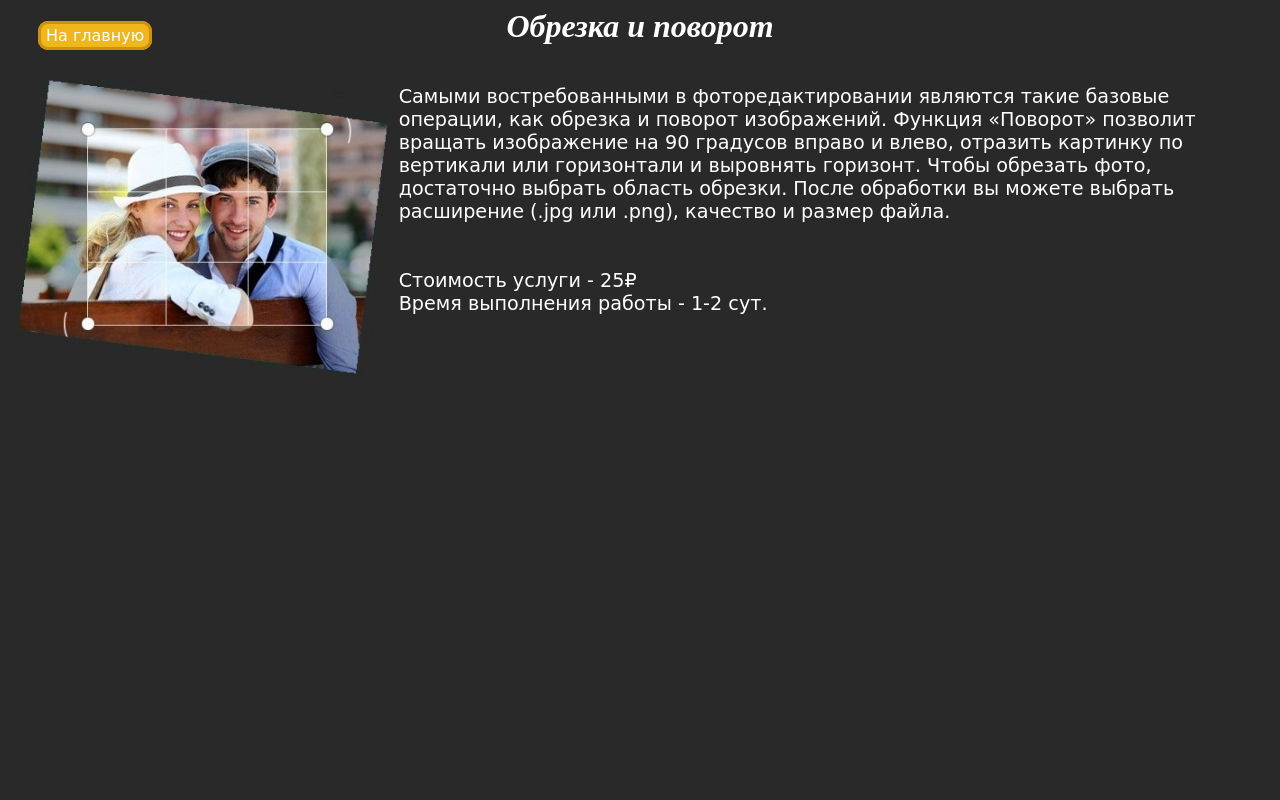
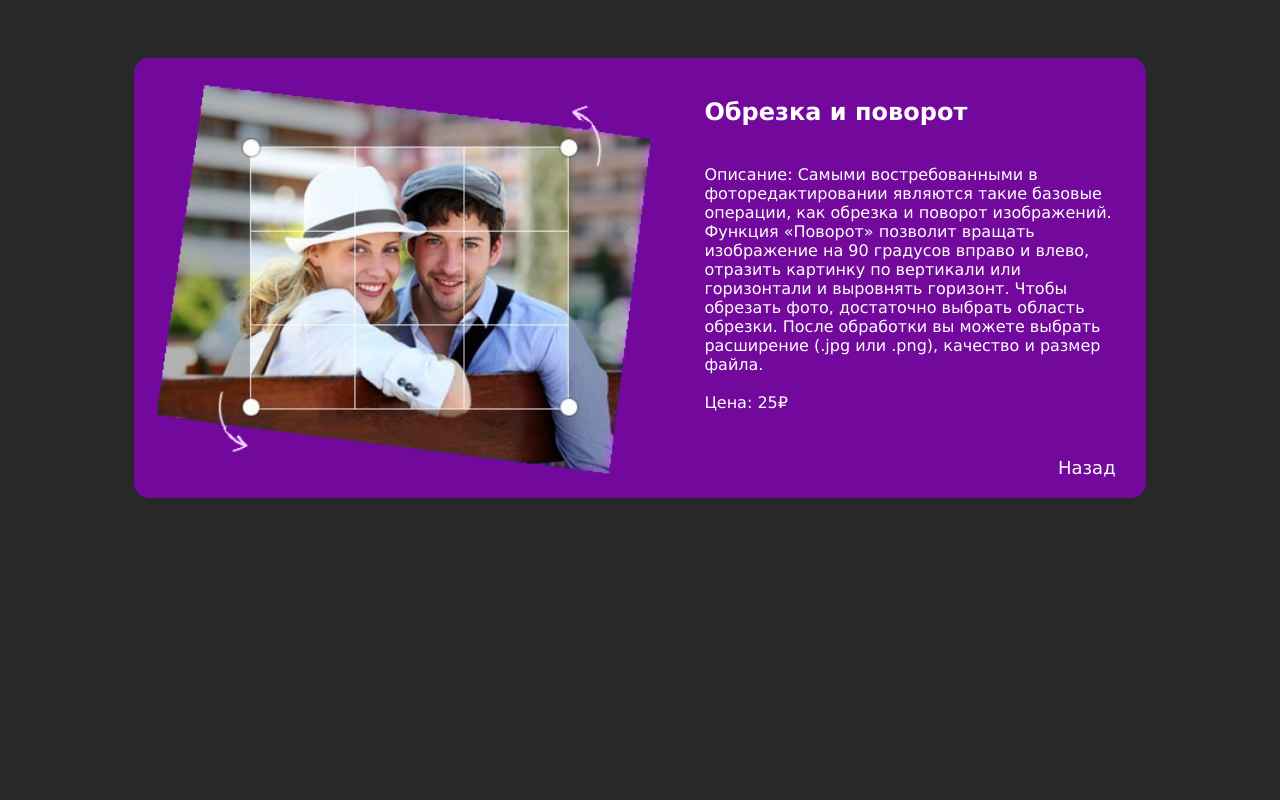
Before and after one commit to DemiurgeRV/WebApplications_backend, a Django app: page /filter/1/ in a window 1280 px wide. Run offline with Django 4.2, Linux system fonts and the light colour scheme.

Commit message:
Redesign

```diff
--- a/FiltersForImages/main/static/main/css/main.css
+++ b/FiltersForImages/main/static/main/css/main.css
@@ -1,146 +1,118 @@
 html {
     background: #292929;
+    font-family: Verdana;
     color: white;
-    font-family: cursive;
-    overflow-x: hidden;
 }
 
-.header {
-    text-align: center;
-    font-family: serif;
-    font-style: italic;
+.content-wrapper {
+    display: flex;
+    padding: 50px 10%;
+    font-size: 16px;
+}
+.content-wrapper .cards-wrapper {
+    flex-direction: column;
+    border-radius: 15px;
+    background: #3b3b3b;
+    box-shadow: 0 4px 30px -10px rgba(0, 0, 0, 0.2);
+    width: 100%;
+    display: flex;
 }
 
-p {
-    font-size: 1.3rem;
+
+
+.content-wrapper .cards-wrapper .top {
+    display: flex;
+    align-items: center;
+    border-bottom: 2px solid #f0b71d;
+    padding: 0px 20px;
+    justify-content: space-between;
 }
-
-.card_list {
-    list-style-type: none;
-    margin: 1em;
-    display: flex;
-    flex-direction: row;
-    flex-wrap: wrap;
-    position: relative;
-    left: -23px;
-    top: -40px;
-}
-
-.card {
-    margin: 1em;
-    border: 3px solid #50096e;
-    border-radius: 10px;
-    background-color: #72089c;
-    padding: 10px;
-    padding-bottom: 20px;
-    transition: transform .6s ease;
-    height: 350px;
-    width: 300px;
-    position: relative;
-}
-
-.card:hover {
-    transform: scale(1.05);
-    color: #36044a;
-    box-shadow: 0 18px 36px #510d6e, 0 10px 10px #510d6e;
-}
-
-.card h3 {
-    text-align: center;
-    margin: 0;
-}
-
-.box-content {
-   position: absolute;
-   top: 50%;
-   transform: translate(0, -50%)
-}
-
-a {
-    color: white;
-    text-decoration: none;
-}
-
-.images {
-    width: 300px;
-    margin-left: -7px;
-}
-
-#search {
-    text-align: left;
-    position: relative;
-    top: -100px;
-    left: 70px;
-}
-
-#search label {
-    font-size: 18px;
-}
-
-#search-filter{
-    padding: 5px;
-    font-size: 14px;
+.content-wrapper .cards-wrapper .top #search #search-filter {
+    font-size: 16px;
     border: 2px solid #ccc;
     border-radius: 10px;
     outline: none;
+    padding: 4px;
+    border-radius: 15px;
+}
+.content-wrapper .cards-wrapper .top #search #search-filter:focus {
+    border-color: #f0b71d;
+}
+.content-wrapper .cards-wrapper .top #search #search-button {
+    border-radius: 15px;
+    outline: none;
+    border: none;
+    cursor: pointer;
+    background: #f0b71d;
+    color: #fff;
+    transition: transform .3s ease;
+    padding: 6px 15px;
+    font-size: 16px;
+}
+.content-wrapper .cards-wrapper .top #search #search-button:hover {
+    transform: scale(1.1);
+    background-color: #d69d20;
 }
 
-#search-button {
-    background-color: #f0b71d;
+
+
+.content-wrapper .cards-wrapper .card-list {
+    list-style-type: none;
+    display: grid;
+    padding: 20px;
+    grid-template-columns: repeat(auto-fit, minmax(250px, 0.33fr));
+    grid-column-gap: 25px;
+    grid-row-gap: 25px;
+    justify-content: center;
+}
+.content-wrapper .cards-wrapper .card-list .card {
+    background: #72089c;
+    border-radius: 15px;
+    cursor: pointer;
+    overflow: hidden;
     color: #fff;
-    border: 3px solid #d18e11;
-    border-radius: 10px;
-    padding: 5px 10px;
-    font-size: 16px;
-    cursor: pointer;
-    transition: transform .4s ease;
+    transition: transform .3s ease;
+    max-width: 300px;
+    height: 320px;
+}
+.content-wrapper .cards-wrapper .card-list .card:hover {
+    transform: scale(1.05);
+    box-shadow: 0 18px 36px #510d6e, 0 10px 10px #510d6e;
+}
+.content-wrapper .cards-wrapper .card-list .card img {
+    width: 100%;
+    height: 200px;
 }
 
-#search-button:hover {
-    transform: scale(1.08);
-    background-color: #d69d20;
-    border: 3px solid #c46c00;
+
+.content-wrapper .filter-details {
+    display: flex;
+    justify-content: space-between;
+    width: 100%;
+    background: #72089c;
+    color: white;
+    border-radius: 15px;
+    padding: 20px;
+    position: relative;
+    box-shadow: 0 4px 30px -10px rgba(0, 0, 0, 0.2);
 }
-
-#toHomePage {
-    background-color: #f0b71d;
-    color: #fff;
-    border: 3px solid #d18e11;
-    border-radius: 10px;
-    padding: 2px 5px;
-    font-size: 16px;
-    cursor: pointer;
-    transition: transform .4s ease;
-    position: relative;
-    top: -40px;
-    left: 30px;
+.content-wrapper .filter-details .to-home {
+    position: absolute;
+    right: 30px;
+    bottom: 20px;
+    font-size: 18px;
+    text-decoration: none;
+    color: white;
+    transition: all .3s ease;
 }
-
-#toHomePage:hover {
-    transform: scale(1.08);
-    background-color: #d69d20;
-    border: 3px solid #c46c00;
+.content-wrapper .filter-details .to-home:hover {
+    color: dodgerblue;
 }
-
-.empty {
-    font-size: 2rem;
-    margin-left: auto;
-    margin-right: auto;
+.content-wrapper .filter-details .left img {
+      width: 500px;
+      height: 400px;
+      border-radius: 15px;
 }
-
-img {
-    float: right;
-    position: relative;
-    top: -8px;
-    left: 7px;
+.content-wrapper .filter-details .right {
+      width: calc(100% - 550px);
 }
-
-#solo-img {
-    float: left;
-    margin: 0px 15px 7px 0px;
-    height: 300px;
-}
-
-.about-filter {
-    font-size: 1.2rem;
-}
--- a/FiltersForImages/main/templates/main/OneFilter.html
+++ b/FiltersForImages/main/templates/main/OneFilter.html
@@ -5,12 +5,29 @@
 {% block title %}{{ name }}{% endblock %}
 
 {% block content %}
-<h1 class="header">{{ name }}</h1>
-<a id="toHomePage" href="{% url 'Home' %}">На главную</a>
-<div class="about-filter">
-    <img src="{% static image_url2 %}" id="solo-img">
-    {{ text }}<br><br><br>
-    Стоимость услуги - {{ price }}₽<br>
-    Время выполнения работы - {{ time }} сут.
+
+<div class="content-wrapper">
+    <div class="filter-details">
+        <a class="to-home" href="{% url 'Home' %}">Назад</a>
+        <div class="left">
+            <img src="{% static image_url %}">
+        </div>
+        <div class="right">
+            <div class="filter-info">
+                <h2>{{ name }}</h2><br>
+                <span>Описание: {{ text }}</span><br><br>
+                <span>Цена: {{ price }}₽</span>
+            </div>
+        </div>
+    </div>
 </div>
+
+<!--<h1 class="header">{{ name }}</h1>-->
+<!--<a id="toHomePage" href="{% url 'Home' %}">На главную</a>-->
+<!--<div class="about-filter">-->
+<!--    <img src="{% static image_url2 %}" id="solo-img">-->
+<!--    {{ text }}<br><br><br>-->
+<!--    Стоимость услуги - {{ price }}₽<br>-->
+<!--    Время выполнения работы - {{ time }} сут.-->
+<!--</div>-->
 {% endblock %}
--- a/FiltersForImages/main/views.py
+++ b/FiltersForImages/main/views.py
@@ -2,7 +2,7 @@ from django.shortcuts import render
 
 data = {'data': {'filters': [
             {'name': 'Обрезка и поворот', 'id': 1, 'image_url': 'main/img/editor-img.png',
-             'image_url2': 'main/img/editor-img2.jpg',
+             'image_url2': 'main/img/editor-img2.png',
              'price': '25', 'time': '1-2',
              "text": """Самыми востребованными в фоторедактировании являются такие базовые операции,
              как обрезка и поворот изображений.
```
Also changed, not shown: FiltersForImages/main/templates/main/AllFilters.html (+9 -12 lines), FiltersForImages/main/static/main/img/editor-img2.jpg (deleted), FiltersForImages/main/static/main/img/editor-img2.png (added).
